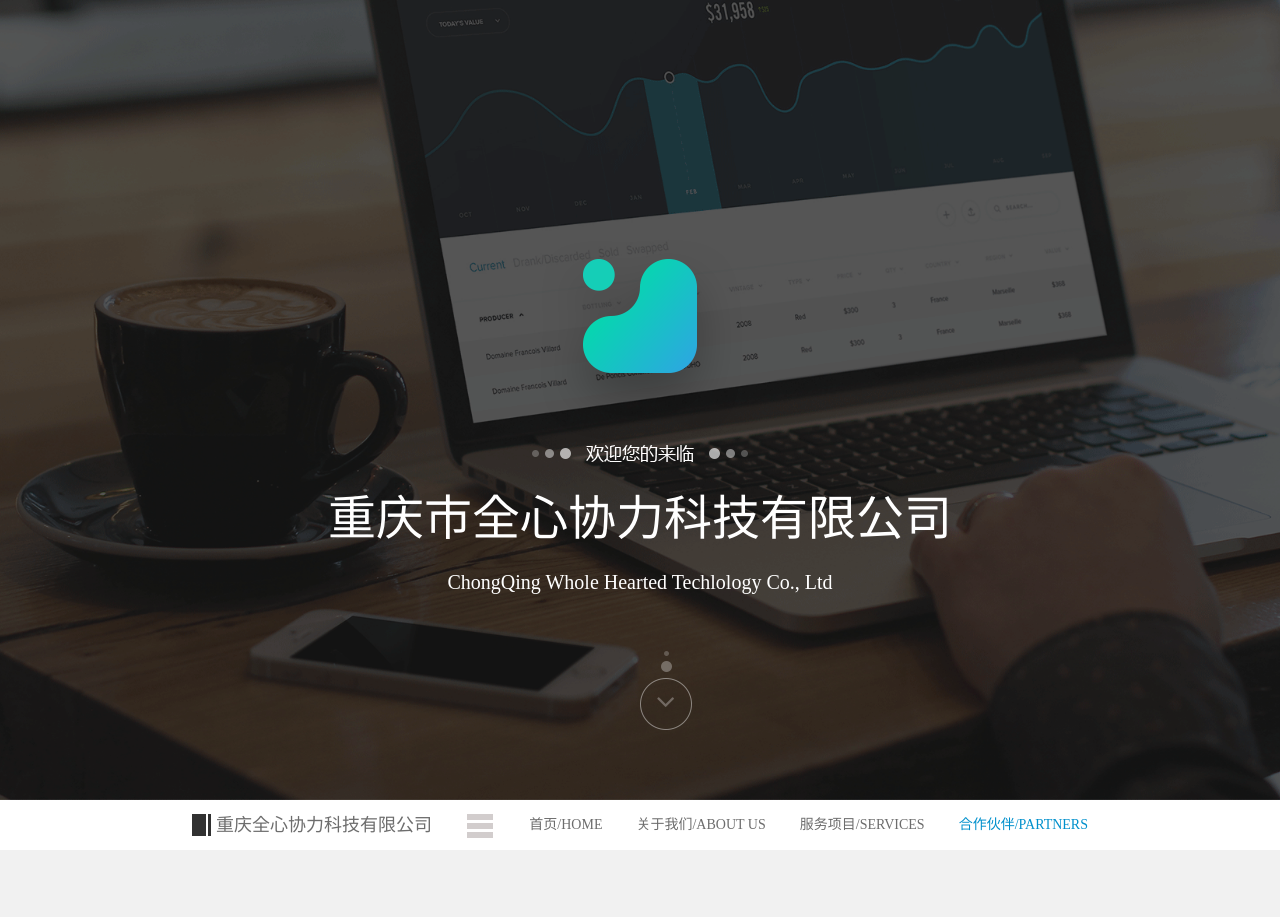
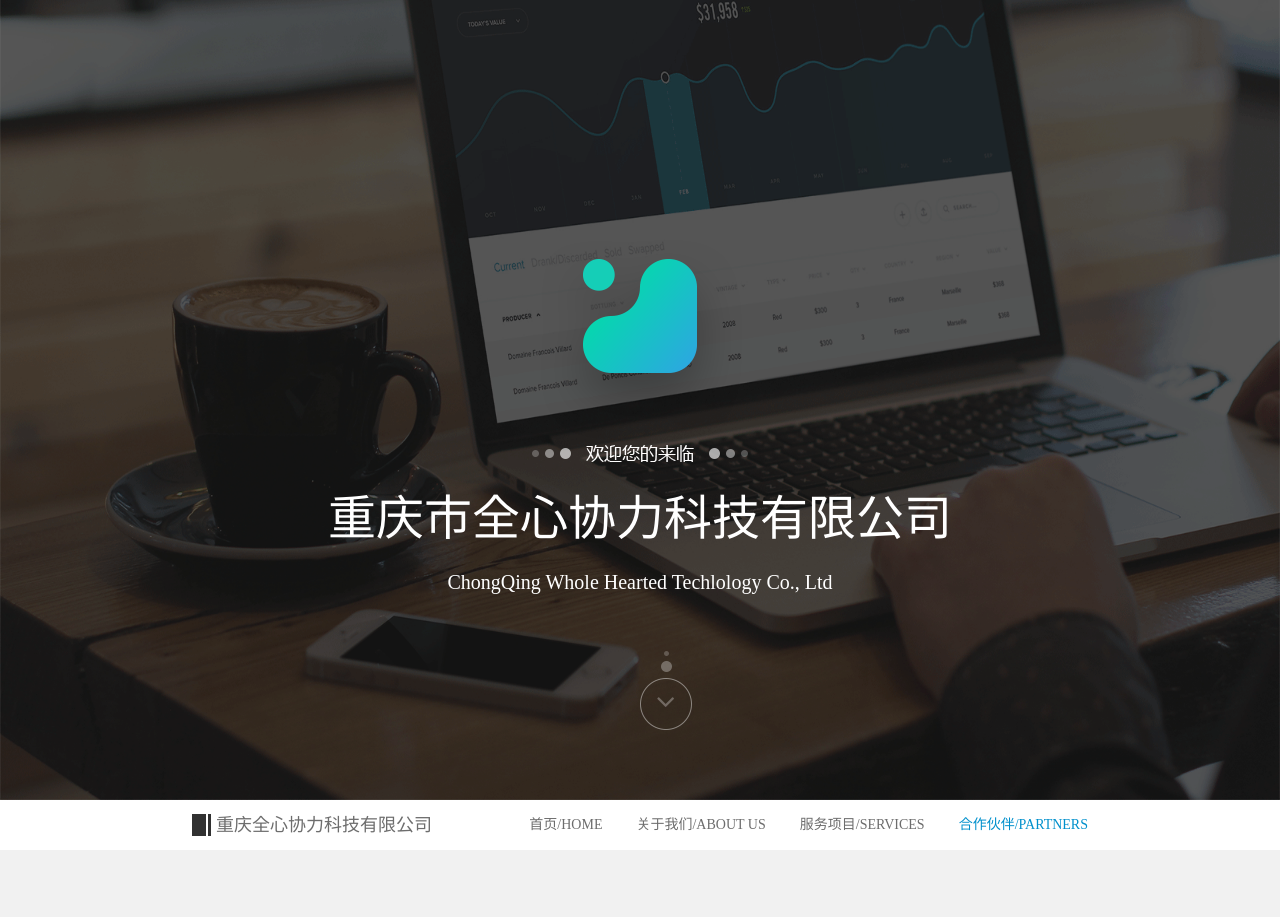
Before and after one commit to danfuman/22222, a plain HTML site: page index.html in a window 1280 px wide. Shown: the top 917 px of the page. Drawn offline with Linux system fonts and the light colour scheme.

Commit message:
Add files via upload

```diff
--- a/css/style.css
+++ b/css/style.css
@@ -13,7 +13,7 @@ i{font-style: normal;}
 
 body,html{height:100%;}
 #home{
-    background: url("../images/banner_01.png") no-repeat ;
+    /*background: url("../images/banner_01.png") no-repeat ;*/
     height:100%;
     width:100%;
     background-attachment: fixed;
--- a/index.html
+++ b/index.html
@@ -2,6 +2,7 @@
 <html lang="en">
 <head>
     <meta charset="UTF-8">
+    <meta name="viewport" content="width=device-width, initial-scale=1.0, maximum-scale=1.0, minimum-scale=1.0, user-scalable=no" />
     <meta http-equiv="X-UA-Compatible" content="IE=EmulateIE7"/>
     <title>重庆全心协力科技有限公司</title>
     <link href="css/style.css"  rel="stylesheet" media="screen">
@@ -143,7 +144,7 @@
 </head>
 <body>
     <div id="home" class="pfblock-image screen-height change">
-        <!--<div class="img"><img src="images/banner-bg_01.png"/> </div>-->
+        <div class="img"><img src="images/banner_01.png"/> </div>
         <div class="company">
             <div class="logo">
                 <img src="images/logo.png"/>
@@ -178,7 +179,7 @@
                     <a href="#partners">合作伙伴/PARTNERS</a>
                 </li>
             </ul>
-            <div class="nav-a"><a href="javascript:;" ><img src="images/1111.png"/> </a></div>
+            <!--<div class="nav-a"><a href="javascript:;" ><img src="images/1111.png"/> </a></div>-->
         </div>
     </div>
 
```
